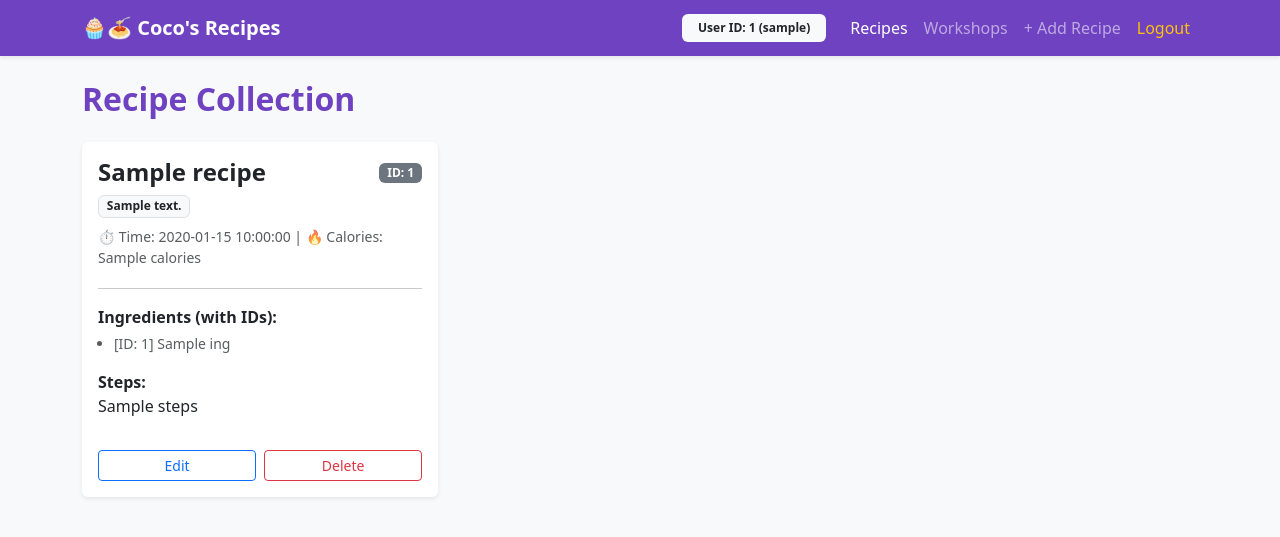
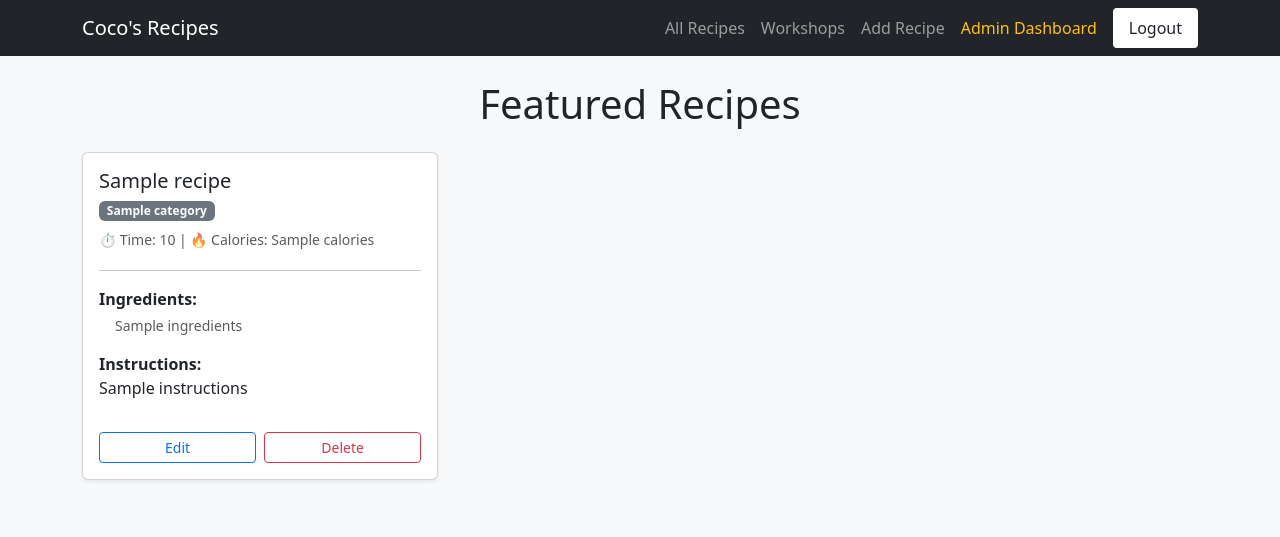
Before and after one commit to subhalakshmisubhi/Coco-s-Recipes, a Flask app: template templates/index.html in a window 1280 px wide. Shown: the top 537 px of the page. Run offline with Flask 3, Linux system fonts and the light colour scheme; the visitor is signed in with stand-in values (Sample User, id 1); tables that the repository leaves empty hold one stand-in row (values such as "Sample post"); the template is opened without the code that fills it: most values are stand-ins (such as "Sample title", 1, 10 or a date in 2020).

Commit message:
Update index.html

```diff
--- a/templates/index.html
+++ b/templates/index.html
@@ -2,53 +2,57 @@
 <html lang="en">
 <head>
     <meta charset="UTF-8">
+    <meta name="viewport" content="width=device-width, initial-scale=1.0">
     <title>Coco's Recipes</title>
     <link href="https://cdn.jsdelivr.net/npm/bootstrap@5.3.0/dist/css/bootstrap.min.css" rel="stylesheet">
-    <style>
-        .navbar-purple { background-color: #6f42c1 !important; }
-        .btn-purple { background-color: #6f42c1; color: white; }
-    </style>
 </head>
 <body class="bg-light">
-    <nav class="navbar navbar-expand-lg navbar-dark navbar-purple mb-4 shadow-sm">
+
+    <!-- Navbar -->
+    <nav class="navbar navbar-expand-lg navbar-dark bg-dark mb-4">
         <div class="container">
-            <a class="navbar-brand fw-bold" href="{{ url_for('index') }}">🧁🍝 Coco's Recipes</a>
-            <div class="navbar-nav ms-auto align-items-center">
-                <span class="badge bg-light text-dark me-3 py-2 px-3">User ID: {{ session.user_id }} ({{ session.username }})</span>
-                <a class="nav-link active" href="{{ url_for('index') }}">Recipes</a>
+            <a class="navbar-brand" href="{{ url_for('index') }}">Coco's Recipes</a>
+            <div class="navbar-nav ms-auto">
+                <a class="nav-link" href="{{ url_for('recipes') }}">All Recipes</a>
                 <a class="nav-link" href="{{ url_for('courses') }}">Workshops</a>
-                <a class="nav-link" href="{{ url_for('add_recipe') }}">+ Add Recipe</a>
-                <a class="nav-link text-warning" href="{{ url_for('logout') }}">Logout</a>
+                <a class="nav-link" href="{{ url_for('add_recipe') }}">Add Recipe</a>
+                {% if session.get('role') == 'admin' %}
+                    <a class="nav-link text-warning" href="{{ url_for('admin') }}">Admin Dashboard</a>
+                {% endif %}
+                <a class="nav-link btn btn-outline-light btn-sm ms-2 px-3 text-dark bg-white" href="{{ url_for('logout') }}">Logout</a>
             </div>
         </div>
     </nav>
+
+    <!-- Main Content Container -->
     <div class="container">
-        <h2 class="fw-bold mb-4" style="color: #6f42c1;">Recipe Collection</h2>
+        <h1 class="mb-4 text-center">Featured Recipes</h1>
+
         <div class="row">
             {% for recipe in recipes %}
                 <div class="col-md-4 mb-4">
-                    <div class="card shadow-sm border-0 h-100">
+                    <div class="card h-100 shadow-sm d-flex flex-column">
                         <div class="card-body d-flex flex-column">
-                            <div class="d-flex justify-content-between align-items-center mb-2">
-                                <h4 class="card-title fw-bold text-dark m-0">{{ recipe.title }}</h4>
-                                <span class="badge bg-secondary">ID: {{ recipe.recipe_id }}</span>
-                            </div>
-                            <span class="badge bg-light text-dark border mb-2 align-self-start">{{ recipe.cuisine }}</span>
-                            <p class="text-muted small mb-1">⏱ Time: {{ recipe.time }} | 🔥 Calories: {{ recipe.calories }}</p>
+                            <h5 class="card-title">
+                                <a href="{{ url_for('recipe_detail', id=recipe.id) }}" class="text-decoration-none text-dark">
+                                    {{ recipe.title }}
+                                </a>
+                            </h5>
+
+                            <!-- Corrected to match SQLite columns: category, duration, calories -->
+                            <span class="badge bg-secondary mb-2 align-self-start">{{ recipe.category }}</span>
+                            <p class="text-muted small mb-1">⏱️ Time: {{ recipe.duration }} | 🔥 Calories: {{ recipe.calories }}</p>
                             <hr>
-                            <p class="card-text mb-1"><strong>Ingredients (with IDs):</strong></p>
-                            <ul class="small text-muted ps-3 mb-3">
-                                {% for ing in recipe.ingredients_list %}
-                                    <li>[ID: {{ ing.ingredient_id }}] {{ ing.ingredient_name }}</li>
-                                {% else %}
-                                    <li>No ingredients listed.</li>
-                                {% endfor %}
-                            </ul>
-                            <p class="card-text flex-grow-1"><strong>Steps:</strong><br>{{ recipe.steps }}</p>
 
+                            <p class="card-text mb-1"><strong>Ingredients:</strong></p>
+                            <p class="small text-muted ps-3 mb-3" style="white-space: pre-line;">{{ recipe.ingredients }}</p>
+
+                            <p class="card-text flex-grow-1"><strong>Instructions:</strong><br>{{ recipe.instructions }}</p>
+
+                            <!-- Corrected to use recipe.id for routing -->
                             <div class="d-flex gap-2 mt-3">
-                                <a href="{{ url_for('edit_recipe', recipe_id=recipe.recipe_id) }}" class="btn btn-sm btn-outline-primary w-50">Edit</a>
-                                <form action="{{ url_for('delete_recipe', recipe_id=recipe.recipe_id) }}" method="POST" class="w-50">
+                                <a href="{{ url_for('edit_recipe', recipe_id=recipe.id) }}" class="btn btn-sm btn-outline-primary w-50">Edit</a>
+                                <form action="{{ url_for('delete_recipe', recipe_id=recipe.id) }}" method="POST" class="w-50">
                                     <button type="submit" class="btn btn-sm btn-outline-danger w-100" onclick="return confirm('Delete recipe?');">Delete</button>
                                 </form>
                             </div>
@@ -56,11 +60,12 @@
                     </div>
                 </div>
             {% else %}
-                <div class="col-12 text-center py-5">
-                    <p class="text-muted">No recipes found. Click "+ Add Recipe" to create one!</p>
+                <div class="col-12 text-center">
+                    <p class="text-muted">No recipes found. Add one above!</p>
                 </div>
             {% endfor %}
         </div>
     </div>
+
 </body>
 </html>
```
